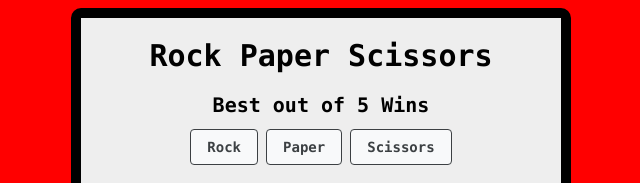
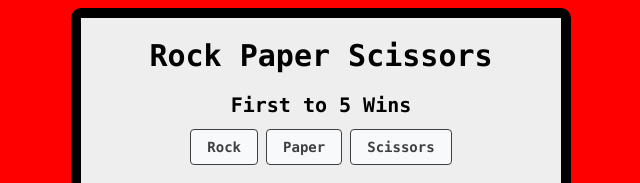
Before and after one commit to bigherve/project_rock_paper_scissors_2.0, a plain HTML site: page index.html in a window 1280 px wide. Shown: the top 183 px of the page, without its empty margins (319-959 px from the left). Drawn offline with Linux system fonts and the light colour scheme.

Commit message:
Semantics

```diff
--- a/index.html
+++ b/index.html
@@ -13,7 +13,7 @@
     <div id="container">
         <div id="header">
             <h1 id="headline">Rock Paper Scissors</h1>
-            <h2 id="headline2">Best out of 5 Wins</h2>
+            <h2 id="headline2">First to 5 Wins</h2>
         </div>
 
         <div id="btns">
--- a/script.js
+++ b/script.js
@@ -61,5 +61,6 @@ restartGame.addEventListener('click', palyAgain);
 buttons.forEach((button) => {
     button.addEventListener('click', () => {
         playRound(button.value);
+        console.log(button.value);
     });
 });
```
